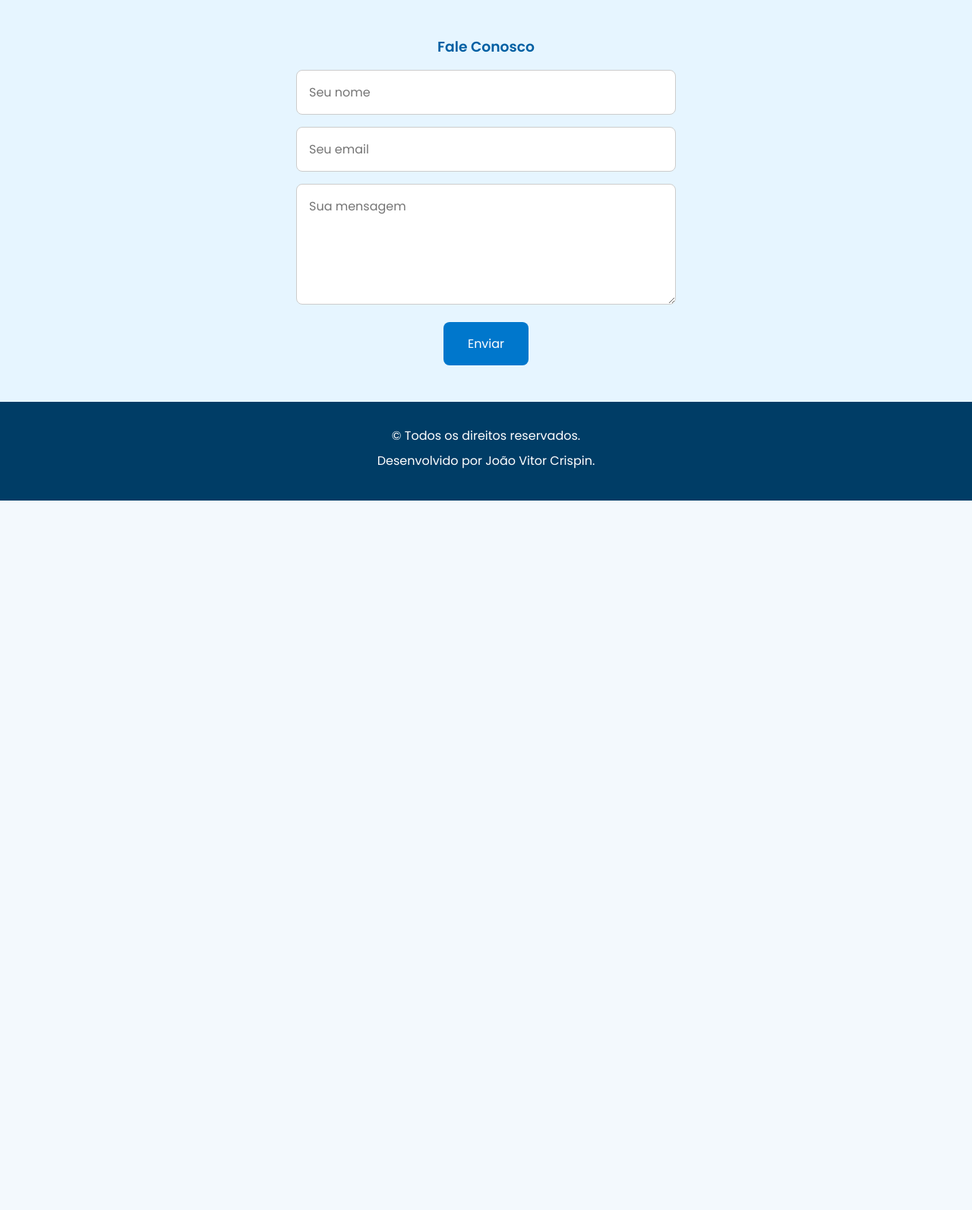
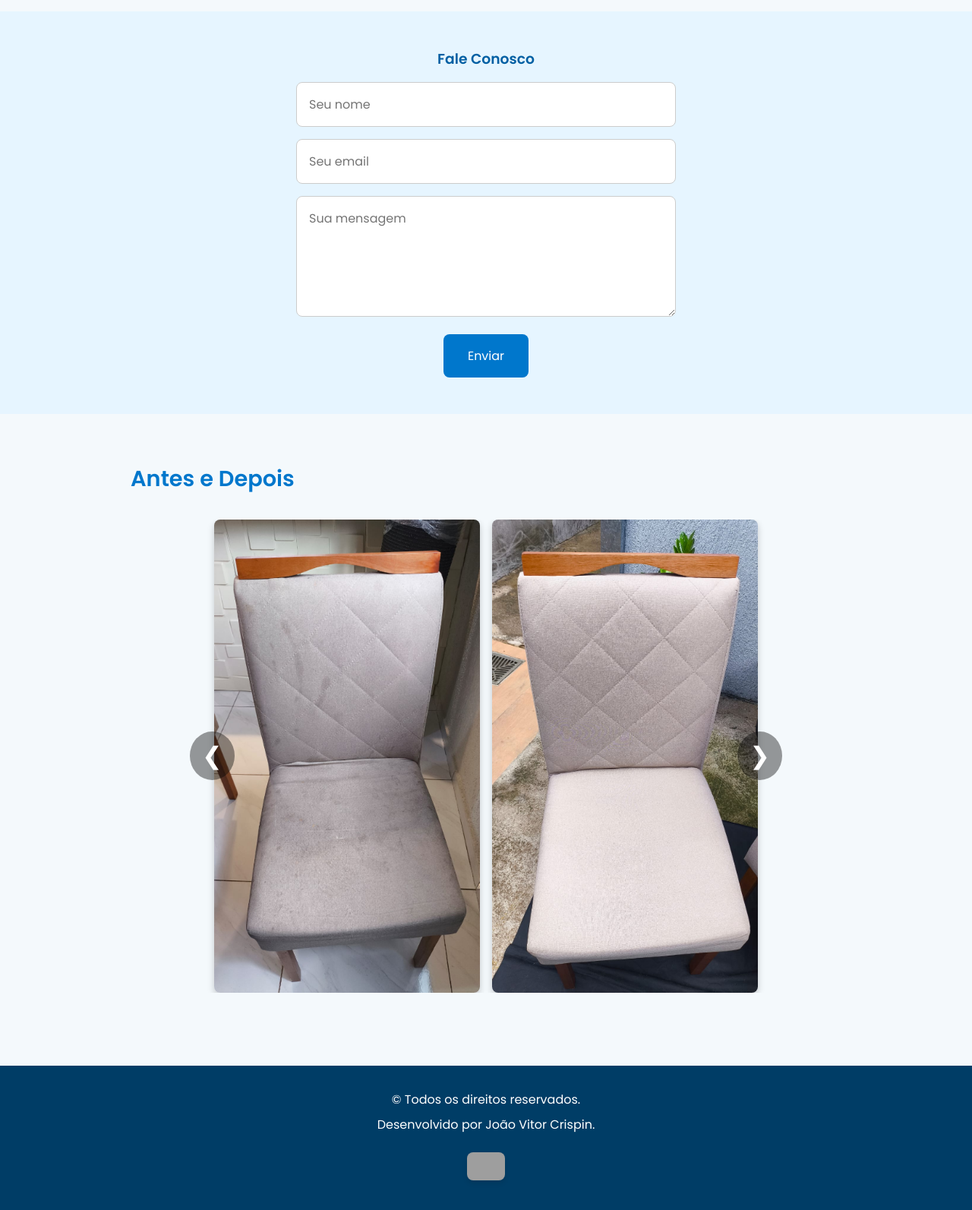
Before and after one commit to JoaoCrispin/Costa-Clean-, a PHP site: page / in a window 1280 px wide. Shown: the part 1100-2693 px from the top of the page at 76% size. Before the commit the page ends 1759 px from the top, so only its background shows below. Run offline with PHP 8.4, Linux system fonts and the light colour scheme; grey boxes are pictures that could not be loaded.

Commit message:
adicionei js e imagens de antes e depois das limpezas

```diff
--- a/index.html
+++ b/index.html
@@ -58,10 +58,63 @@
       <button type="submit">Enviar</button>
     </form>
   </section>
+  <section id="antes-depois" class="section">
+  <h3>Antes e Depois</h3>
+  <div class="slider">
+    <button class="prev" onclick="mudarSlide(-1)">&#10094;</button>
+
+    <div class="slide active">
+      <img src="img/Cadeira antes .jpg" alt="Antes da limpeza" />
+      <img src="img/Cadeira depois.jpg" alt="Depois da limpeza" />
+    </div>
+
+    <div class="slide">
+      <img src="img/Sofa antes.jpg" alt="Antes da limpeza" />
+      <img src="img/Sofa depois.jpg" alt="Depois da limpeza" />
+    </div>
+
+    <div class="slide">
+      <img src="img/Banco do Carro antes.jpg" alt="Antes da limpeza" />
+      <img src="img/Banco do carro depois.jpg" alt="Depois da limpeza" />
+    </div>
+    <div class="slide">
+      <img src="img/Sofa grande antes.jpg" alt="Antes da limpeza" />
+      <img src="img/Sofa grande depois.jpg" alt="Depois da limpeza" />
+    </div>
+
+
+    <button class="next" onclick="mudarSlide(1)">&#10095;</button>
+  </div>
+</section>
+
 
   <footer class="footer">
     <p>&copy;  Todos os direitos reservados.</p>
     <p>Desenvolvido por João Vitor Crispin.</p>
+    <div class="footer-logo">
+      <img src="img/" alt="Logo Costa Clean">
+    </div>
   </footer>
+  <script>
+  let slideAtual = 0;
+  const slides = document.querySelectorAll('.slide');
+
+  function mostrarSlide(index) {
+    slides.forEach((slide, i) => {
+      slide.classList.toggle('active', i === index);
+    });
+  }
+
+  function mudarSlide(direcao) {
+    slideAtual += direcao;
+    if (slideAtual < 0) slideAtual = slides.length - 1;
+    if (slideAtual >= slides.length) slideAtual = 0;
+    mostrarSlide(slideAtual);
+  }
+
+  // Inicia com o primeiro slide
+  mostrarSlide(slideAtual);
+</script>
+
 </body>
 </html>
--- a/style.css
+++ b/style.css
@@ -159,4 +159,100 @@
 .header-content img {
   width: 60px;
   height: auto;
+}.header-content img {
+  width: 60px;
+  height: auto;
+  border-radius: 8px; /* deixa os cantos levemente arredondados */
+  box-shadow: 0 4px 6px rgba(0, 0, 0, 0.1); /* sombra suave */
 }
+
+.footer-logo img {
+  width: 50px;
+  height: auto;
+  margin-top: 1rem;
+  border-radius: 8px;
+  box-shadow: 0 4px 6px rgba(0, 0, 0, 0.1);
+}
+.header-top {
+  display: flex;
+  align-items: center;
+  justify-content: space-between;
+  width: 100%;
+  max-width: 1200px;
+}
+nav {
+  display: flex;
+  gap: 1.5rem;
+}
+
+nav a {
+  background-color: #ffffff33;
+  color: white;
+  padding: 0.5rem 1rem;
+  border-radius: 0.5rem;
+  text-decoration: none;
+  font-weight: 500;
+  transition: background-color 0.3s, transform 0.2s;
+}
+
+nav a:hover {
+  background-color: #ffffff55;
+  transform: translateY(-2px);
+}
+/* Slider */
+.slider {
+  position: relative;
+  max-width: 800px;
+  margin: 2rem auto;
+  overflow: hidden;
+  display: flex;
+  align-items: center;
+  justify-content: center;
+}
+
+.slide {
+  display: none;
+  justify-content: center;
+  gap: 1rem;
+  transition: 0.5s ease;
+}
+
+.slide.active {
+  display: flex;
+}
+
+.slide img {
+  width: 100%;
+  max-width: 350px;
+  height: auto;
+  border-radius: 0.5rem;
+  box-shadow: 0 4px 10px rgba(0, 0, 0, 0.2);
+}
+
+/* Botões */
+.slider button {
+  background-color: rgba(0, 0, 0, 0.4);
+  border: none;
+  color: white;
+  font-size: 2rem;
+  padding: 0.5rem 1rem;
+  cursor: pointer;
+  position: absolute;
+  top: 50%;
+  transform: translateY(-50%);
+  z-index: 1;
+  border-radius: 50%;
+  transition: background-color 0.3s ease;
+}
+
+.slider button:hover {
+  background-color: rgba(0, 0, 0, 0.6);
+}
+
+.slider .prev {
+  left: 10px;
+}
+
+.slider .next {
+  right: 10px;
+}
```
Also changed, not shown: img/Banco do Carro antes.jpg (added), img/Banco do carro depois.jpg (added), img/Cadeira antes .jpg (added), img/Cadeira depois.jpg (added), img/Sofa antes.jpg (added), img/Sofa depois.jpg (added), img/Sofa grande antes.jpg (added), img/Sofa grande depois.jpg (added).
